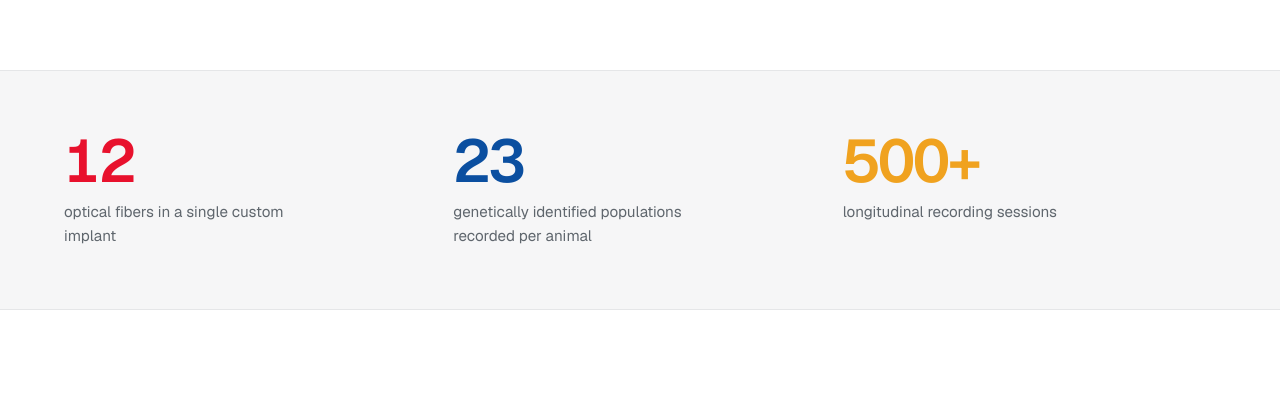
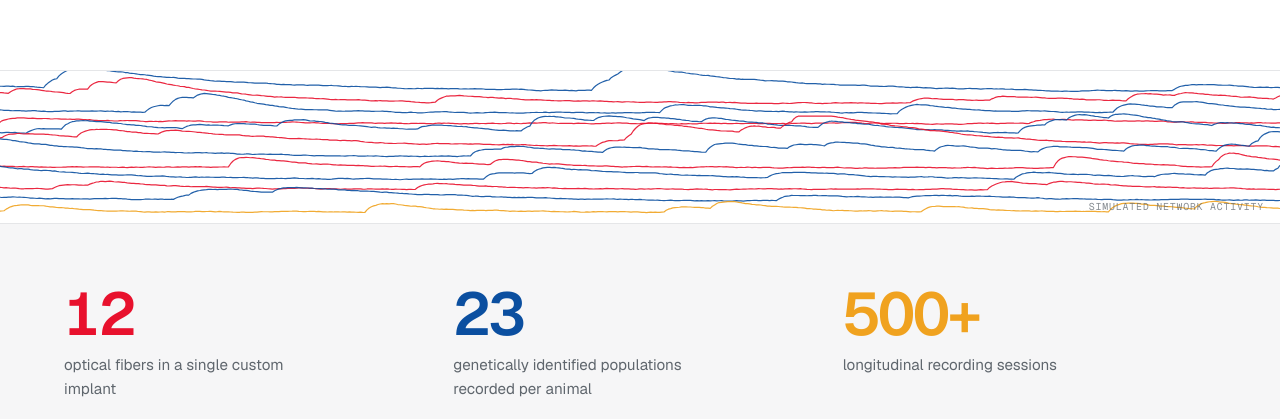
Before and after one commit to jorgeiravedra/jorgeiravedra.github.io, a plain HTML site: page index.html in a window 1280 px wide. Shown: the part 745-1164 px from the top of the page. Drawn offline with nearby package versions, Linux system fonts and the light colour scheme.

Commit message:
Add files via upload

```diff
--- a/index.html
+++ b/index.html
@@ -183,6 +183,11 @@ body::before { content: ""; position: fixed; inset: 0 0 auto; height: env(safe-a
 .vidwrap .cap { position: absolute; top: 0.6rem; left: 0.6rem; font-family: var(--f-mono); font-size: 0.65rem; letter-spacing: 0.05em; text-transform: uppercase; color: #fff; background: rgba(5, 13, 17, 0.6); backdrop-filter: blur(6px); padding: 0.25rem 0.55rem; border-radius: 999px; pointer-events: none; }
 .card .thumb { display: block; width: 100%; aspect-ratio: 16 / 10; object-fit: cover; object-position: center top; border-bottom: 1px solid var(--line); background: var(--bg-2); cursor: zoom-in; }
 
+/* Photometry strip */
+.strip { position: relative; border-top: 1px solid var(--line); background: var(--bg); }
+.strip canvas { display: block; width: 100%; height: clamp(132px, 19vh, 196px); }
+.strip .label { position: absolute; right: max(16px, env(safe-area-inset-right, 0px)); bottom: 0.5rem; font-family: var(--f-mono); font-size: 0.62rem; letter-spacing: 0.08em; text-transform: uppercase; color: var(--muted); opacity: 0.75; pointer-events: none; }
+
 /* Audio player */
 .listen { display: grid; grid-template-columns: minmax(0, 1fr) minmax(0, 1.55fr); gap: clamp(1.5rem, 4vw, 3.5rem); align-items: center; }
 @media (max-width: 860px) { .listen { grid-template-columns: 1fr; } }
@@ -283,6 +288,11 @@ footer a:hover { color: var(--ink); }
     </div>
   </div>
 </header>
+
+<section class="strip" aria-hidden="true">
+  <canvas id="traces"></canvas>
+  <span class="label">Simulated network activity</span>
+</section>
 
 <section class="band" aria-label="Recording platform at a glance">
   <div class="wrap stats">
@@ -570,6 +580,97 @@ footer a:hover { color: var(--ink); }
   else window.addEventListener("resize", draw);
   tick();
 })();
+
+(function () {
+  var cv = document.getElementById("traces");
+  if (!cv || !cv.getContext) return;
+  var ctx = cv.getContext("2d"), css = getComputedStyle(document.documentElement);
+  var N = 12, PX = 2.2;            // channels, horizontal pixels per sample
+  var FS = 60;                     // samples per second
+  var buf = [], chan = [], W = 0, H = 0, len = 0, raf = null, live = true;
+
+  function rnd(a, b) { return a + Math.random() * (b - a); }
+
+  // One channel = events convolved with a calcium kernel, over slow correlated noise.
+  function makeChannels() {
+    chan = [];
+    for (var i = 0; i < N; i++) {
+      var kind = i === N - 1 ? 2 : (i % 2);          // 0 excitatory, 1 inhibitory, 2 dopamine
+      chan.push({
+        kind: kind,
+        rate: rnd(0.35, 1.1) / FS,                   // events per sample
+        rise: Math.exp(-1 / (FS * rnd(0.05, 0.09))), // fast onset
+        decay: Math.exp(-1 / (FS * (kind === 2 ? rnd(0.25, 0.45) : rnd(0.45, 1.3)))),
+        gain: rnd(0.55, 1),
+        f: 0, s: 0, base: 0, noise: 0
+      });
+    }
+  }
+  function step() {
+    // A shared network drive makes channels co-activate, as real ones do.
+    var shared = Math.random() < 0.55 / FS ? rnd(0.5, 1.1) : 0;
+    var col = [];
+    for (var i = 0; i < N; i++) {
+      var c = chan[i];
+      var ev = (Math.random() < c.rate ? rnd(0.8, 2.2) : 0) + shared * rnd(0.4, 1.2);
+      c.s = c.s * c.decay + ev;                      // event train with decay
+      c.f = c.f * c.rise + c.s * (1 - c.rise);       // smoothed rise
+      c.base = c.base * 0.9995 + c.f * 0.0005;      // slow baseline, as airPLS would remove
+      c.noise = c.noise * 0.9 + (Math.random() - 0.5) * 0.08;
+      col.push((c.f - c.base) * c.gain + c.noise);
+    }
+    buf.push(col);
+    while (buf.length > len) buf.shift();
+  }
+  function size() {
+    var r = cv.getBoundingClientRect(), dpr = window.devicePixelRatio || 1;
+    if (!r.width || !r.height) return false;
+    W = r.width; H = r.height;
+    cv.width = Math.round(W * dpr); cv.height = Math.round(H * dpr);
+    ctx.setTransform(dpr, 0, 0, dpr, 0, 0);
+    len = Math.ceil(W / PX) + 2;
+    while (buf.length > len) buf.shift();
+    return true;
+  }
+  function draw() {
+    ctx.clearRect(0, 0, W, H);
+    var exc = css.getPropertyValue("--turquoise").trim() || "#0b4fa0";
+    var inh = css.getPropertyValue("--flamboyan").trim() || "#e8112d";
+    var da = css.getPropertyValue("--mango").trim() || "#f0a21f";
+    var pad = 10, lane = (H - pad * 2) / N, amp = lane * 0.65;
+    ctx.lineWidth = 1.2; ctx.lineJoin = "round"; ctx.globalAlpha = 0.9;
+    for (var i = 0; i < N; i++) {
+      var base = pad + lane * (i + 0.8);
+      ctx.strokeStyle = chan[i].kind === 2 ? da : (chan[i].kind ? inh : exc);
+      ctx.beginPath();
+      for (var j = 0; j < buf.length; j++) {
+        var x = W - (buf.length - 1 - j) * PX, y = base - Math.min(buf[j][i], 4) * amp;
+        j ? ctx.lineTo(x, y) : ctx.moveTo(x, y);
+      }
+      ctx.stroke();
+    }
+    ctx.globalAlpha = 1;
+  }
+  function loop() { step(); draw(); raf = requestAnimationFrame(loop); }
+  function start() { if (!raf && live) raf = requestAnimationFrame(loop); }
+  function stop() { if (raf) { cancelAnimationFrame(raf); raf = null; } }
+
+  makeChannels();
+  if (!size()) return;
+  for (var k = 0; k < len; k++) step();              // fill the canvas before the first frame
+  draw();
+
+  var calm = window.matchMedia("(prefers-reduced-motion: reduce)");
+  if (calm.matches) return;                          // leave the still frame in place
+  if (window.ResizeObserver) new ResizeObserver(function () { if (size()) draw(); }).observe(cv);
+  else window.addEventListener("resize", function () { if (size()) draw(); });
+  document.addEventListener("visibilitychange", function () { document.hidden ? stop() : start(); });
+  if (window.IntersectionObserver) {
+    new IntersectionObserver(function (es) { live = es[0].isIntersecting; live ? start() : stop(); },
+      { threshold: 0 }).observe(cv);
+  } else start();
+  start();
+})();
 </script>
 
 <script type="application/ld+json">
```
